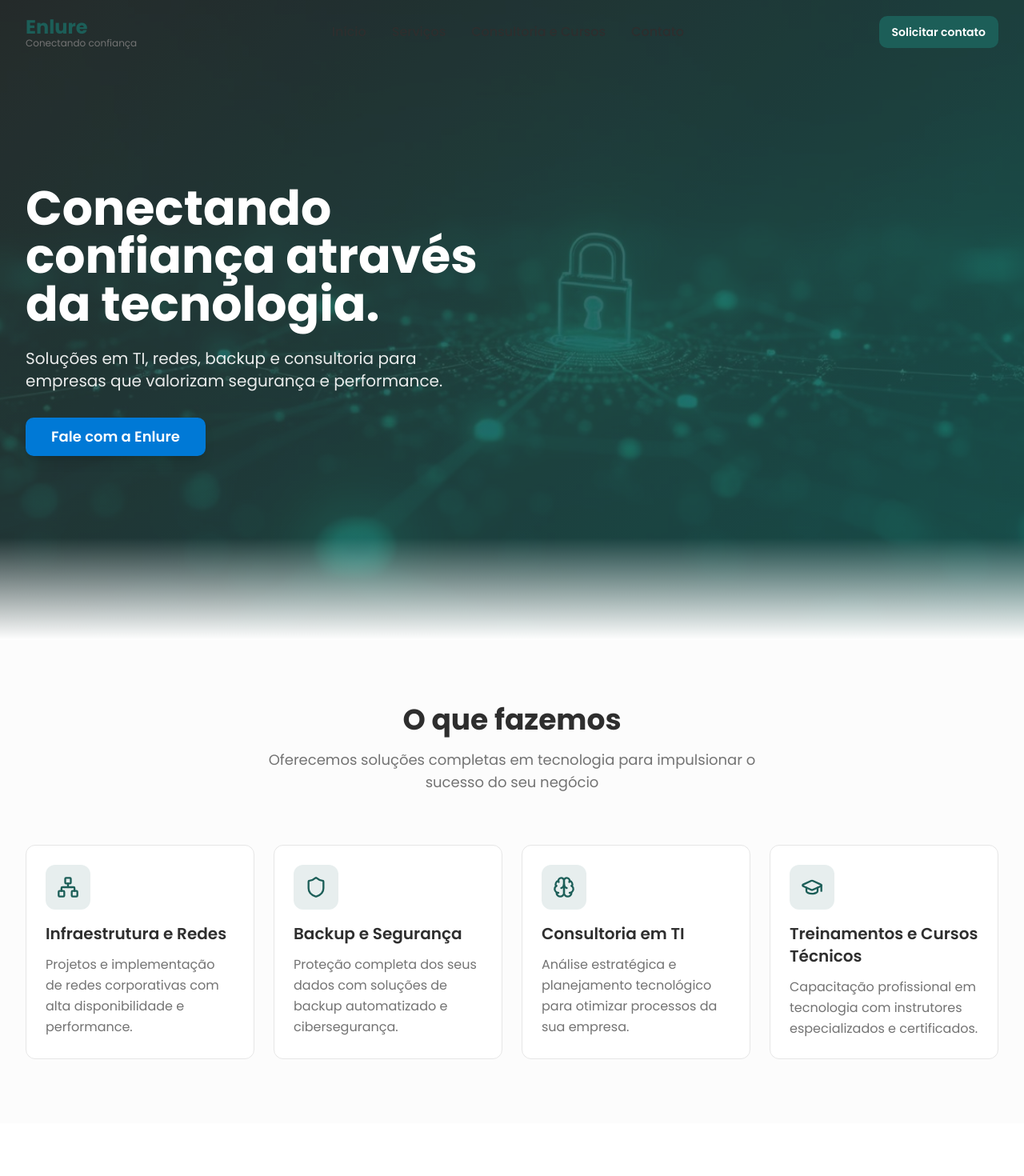
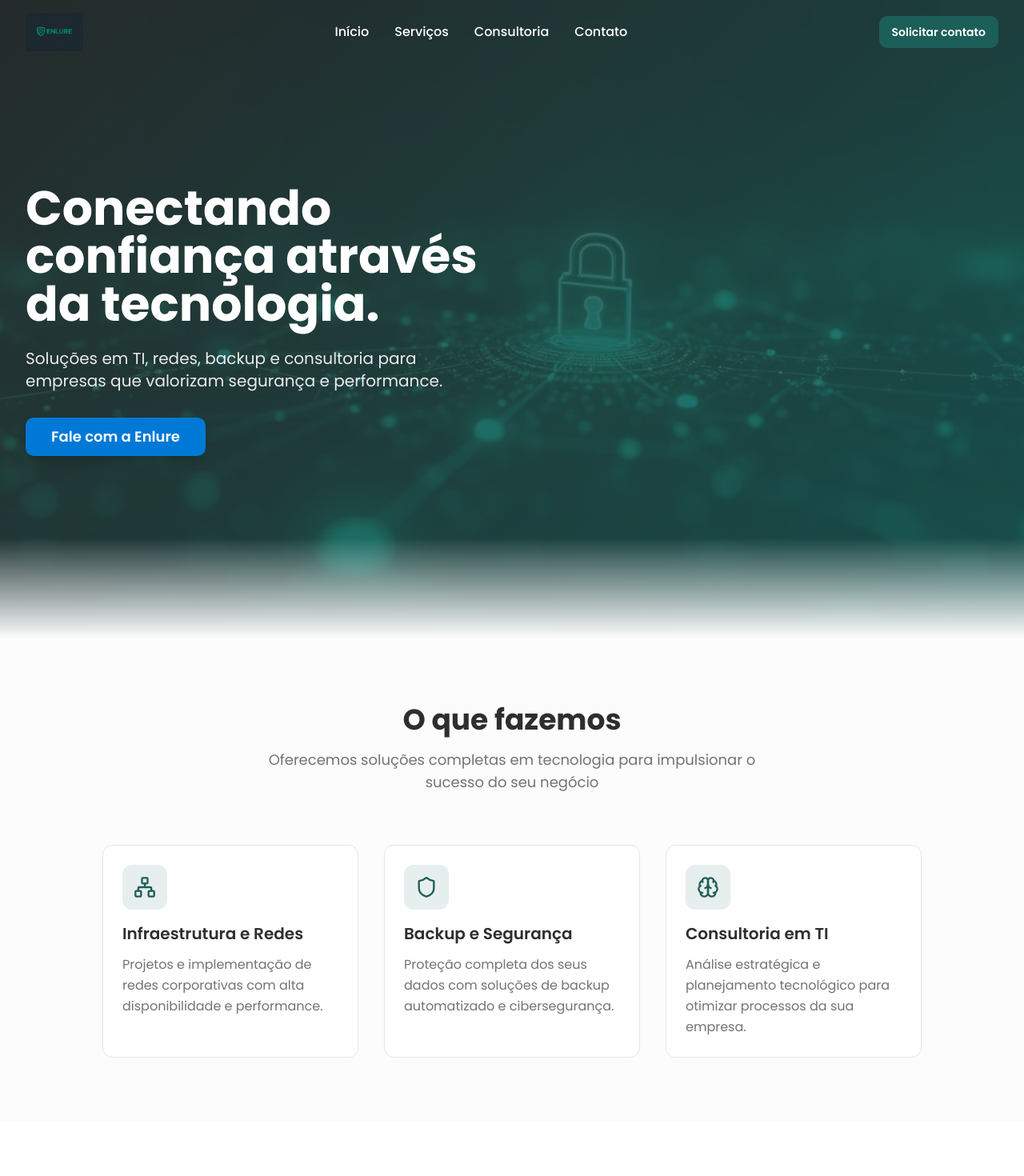
Before and after one commit to cassianoeder/enlure, a React (Vite) app: page / in a window 1280 px wide. Shown: the top 1470 px of the page at 80% size. Built offline with nearby package versions, Linux system fonts and the light colour scheme; the HTML template or start-up script is replaced by a standard one.

Commit message:
Refactor: Adjust course section and menu

```diff
--- a/src/components/Header.tsx
+++ b/src/components/Header.tsx
@@ -1,6 +1,7 @@
 import { useState, useEffect } from "react";
 import { Button } from "@/components/ui/button";
 import { Menu, X } from "lucide-react";
+import enlureLogo from "@/assets/enlure-logo.png";
 
 const Header = () => {
   const [isScrolled, setIsScrolled] = useState(false);
@@ -32,33 +33,32 @@ const Header = () => {
         <div className="flex items-center justify-between h-20">
           {/* Logo */}
           <div className="flex-shrink-0">
-            <h1 className="text-2xl font-bold text-primary">Enlure</h1>
-            <p className="text-xs text-muted-foreground -mt-1">Conectando confiança</p>
+            <img src={enlureLogo} alt="Enlure" className="h-12 w-auto" />
           </div>
 
           {/* Desktop Navigation */}
           <nav className="hidden md:flex items-center gap-8">
             <button
               onClick={() => scrollToSection("inicio")}
-              className="text-foreground hover:text-primary transition-colors duration-300 font-medium"
+              className="text-white hover:text-primary transition-colors duration-300 font-medium"
             >
               Início
             </button>
             <button
               onClick={() => scrollToSection("servicos")}
-              className="text-foreground hover:text-primary transition-colors duration-300 font-medium"
+              className="text-white hover:text-primary transition-colors duration-300 font-medium"
             >
               Serviços
             </button>
             <button
               onClick={() => scrollToSection("consultoria")}
-              className="text-foreground hover:text-primary transition-colors duration-300 font-medium"
+              className="text-white hover:text-primary transition-colors duration-300 font-medium"
             >
-              Consultoria e Cursos
+              Consultoria
             </button>
             <button
               onClick={() => scrollToSection("contato")}
-              className="text-foreground hover:text-primary transition-colors duration-300 font-medium"
+              className="text-white hover:text-primary transition-colors duration-300 font-medium"
             >
               Contato
             </button>
@@ -76,7 +76,7 @@ const Header = () => {
 
           {/* Mobile Menu Button */}
           <button
-            className="md:hidden text-foreground"
+            className="md:hidden text-white"
             onClick={() => setIsMobileMenuOpen(!isMobileMenuOpen)}
           >
             {isMobileMenuOpen ? <X size={28} /> : <Menu size={28} />}
@@ -103,7 +103,7 @@ const Header = () => {
                 onClick={() => scrollToSection("consultoria")}
                 className="text-foreground hover:text-primary transition-colors duration-300 font-medium text-left px-4"
               >
-                Consultoria e Cursos
+                Consultoria
               </button>
               <button
                 onClick={() => scrollToSection("contato")}
--- a/src/components/Services.tsx
+++ b/src/components/Services.tsx
@@ -1,4 +1,4 @@
-import { Network, Shield, Brain, GraduationCap } from "lucide-react";
+import { Network, Shield, Brain } from "lucide-react";
 import ServiceCard from "./ServiceCard";
 
 const Services = () => {
@@ -18,11 +18,6 @@ const Services = () => {
       title: "Consultoria em TI",
       description: "Análise estratégica e planejamento tecnológico para otimizar processos da sua empresa.",
     },
-    {
-      icon: GraduationCap,
-      title: "Treinamentos e Cursos Técnicos",
-      description: "Capacitação profissional em tecnologia com instrutores especializados e certificados.",
-    },
   ];
 
   return (
@@ -35,7 +30,7 @@ const Services = () => {
           </p>
         </div>
 
-        <div className="grid md:grid-cols-2 lg:grid-cols-4 gap-6">
+        <div className="grid md:grid-cols-2 lg:grid-cols-3 gap-8 max-w-5xl mx-auto">
           {services.map((service, index) => (
             <ServiceCard key={index} {...service} delay={index * 0.1} />
           ))}
```
Also changed, not shown: src/assets/enlure-logo.png (added).
